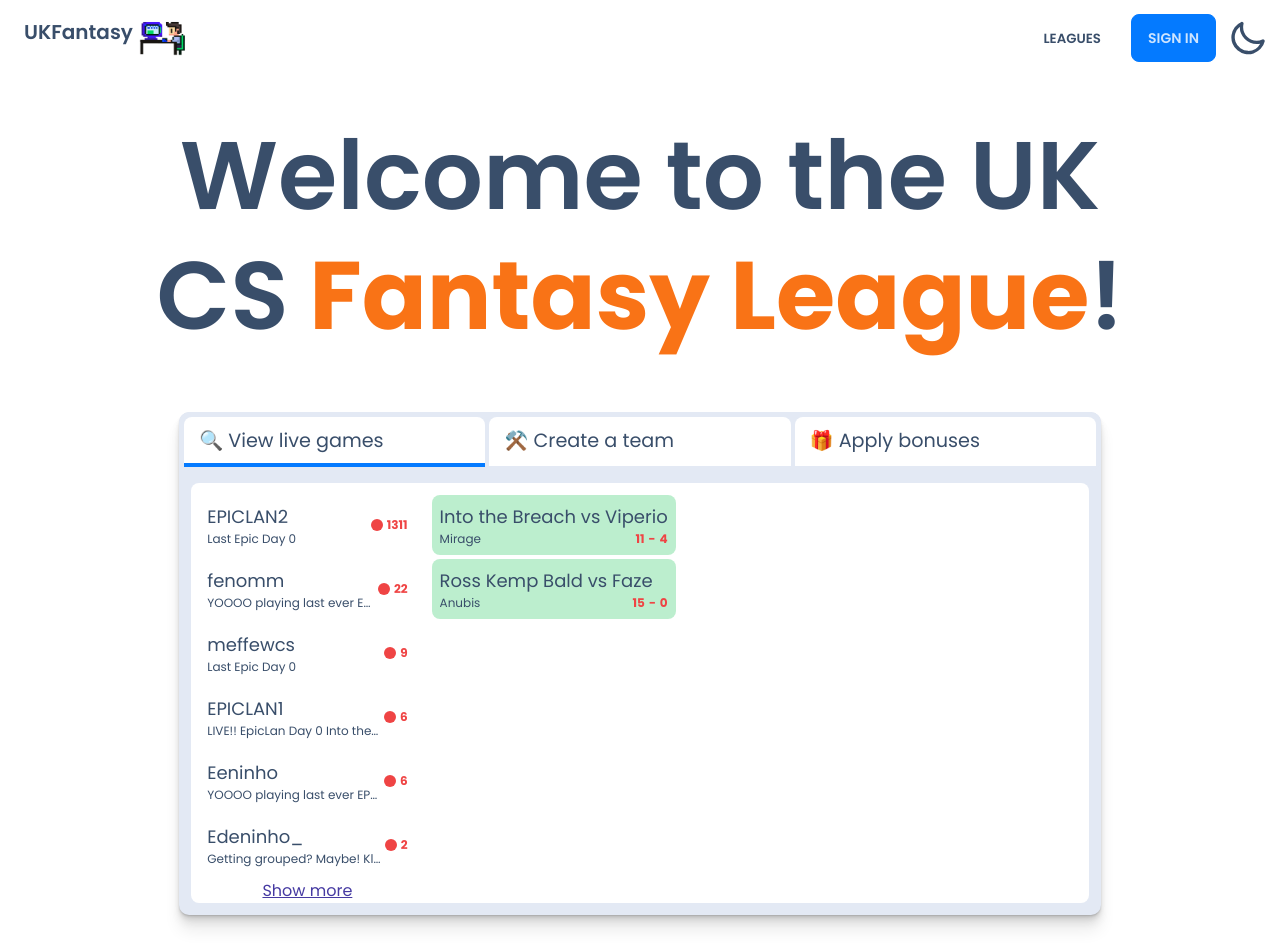
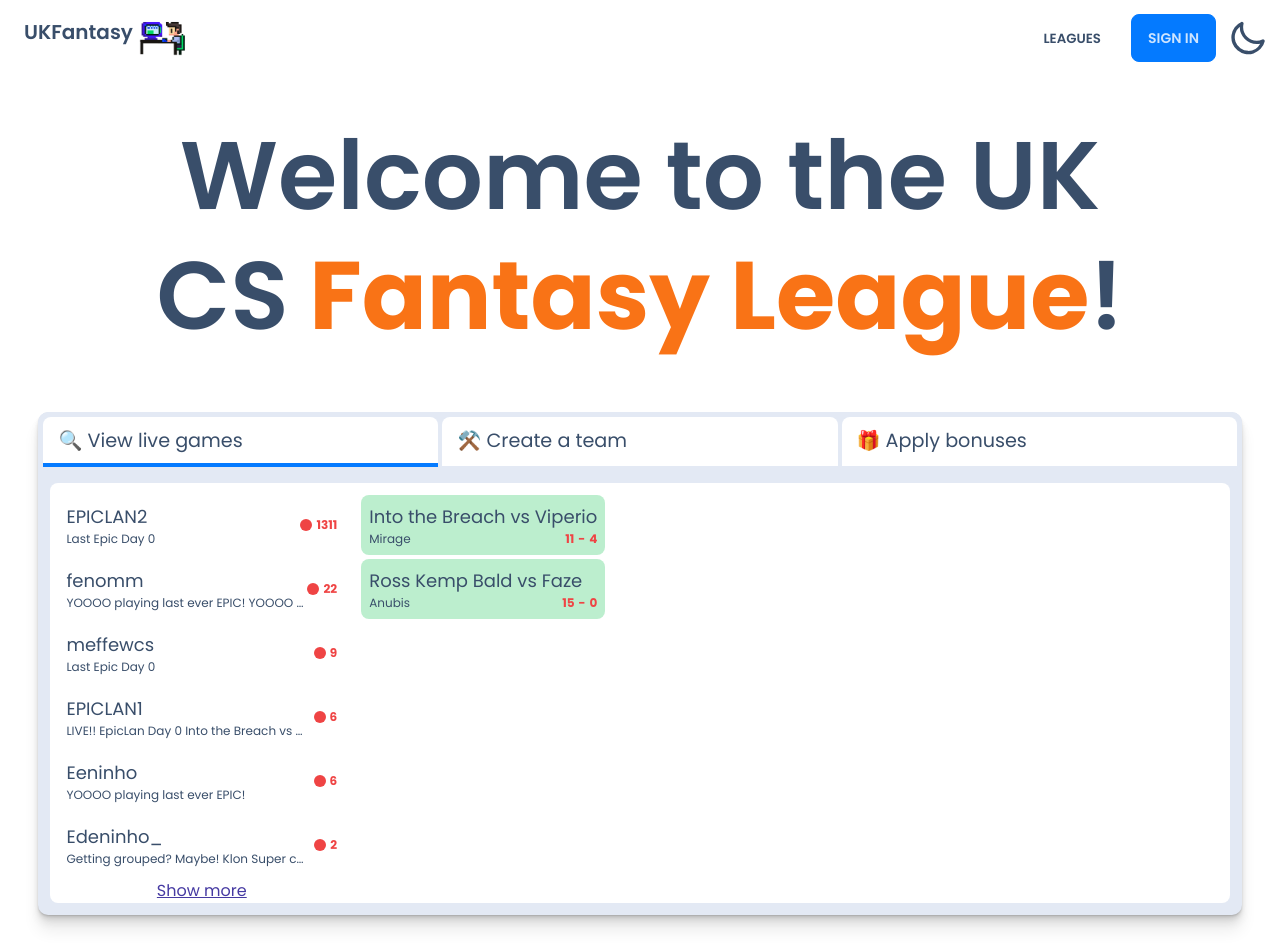
Before and after one commit to FlynnFc/UKFantasy, a Next.js app: page / in a window 1280 px wide. Shown: the top 952 px of the page. Built offline with nearby package versions, Linux system fonts and the light colour scheme; no server answers.

Commit message:
Update SiteShowcase.tsx

```diff
--- a/src/components/SiteShowcase.tsx
+++ b/src/components/SiteShowcase.tsx
@@ -23,7 +23,7 @@ export default function SiteShowcase() {
   return (
     <motion.div
       transition={{ ease: "easeIn" }}
-      className={`${styles.window} w-[94vw] xl:w-[72vw]`}
+      className={`${styles.window} w-[94vw] max-w-[85rem]`}
     >
       <nav className={styles.nav}>
         <ul className={styles.tabs}>
```
